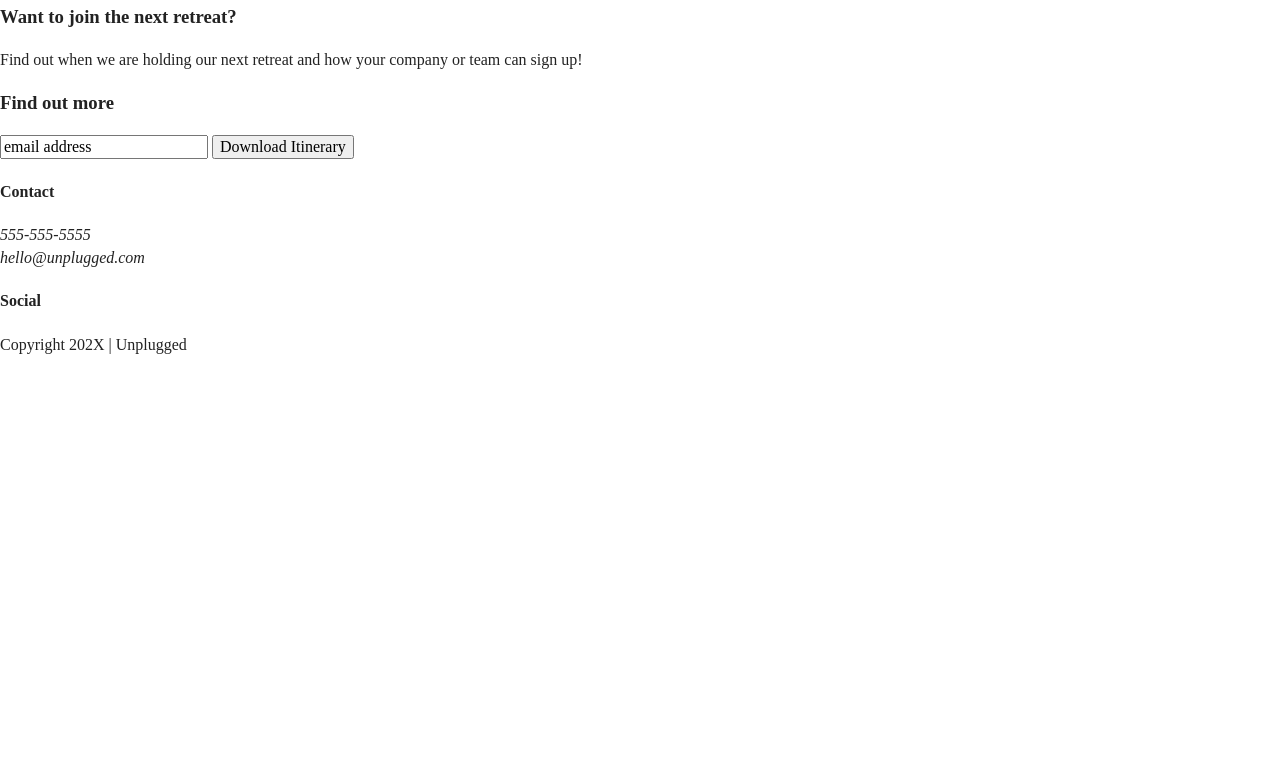
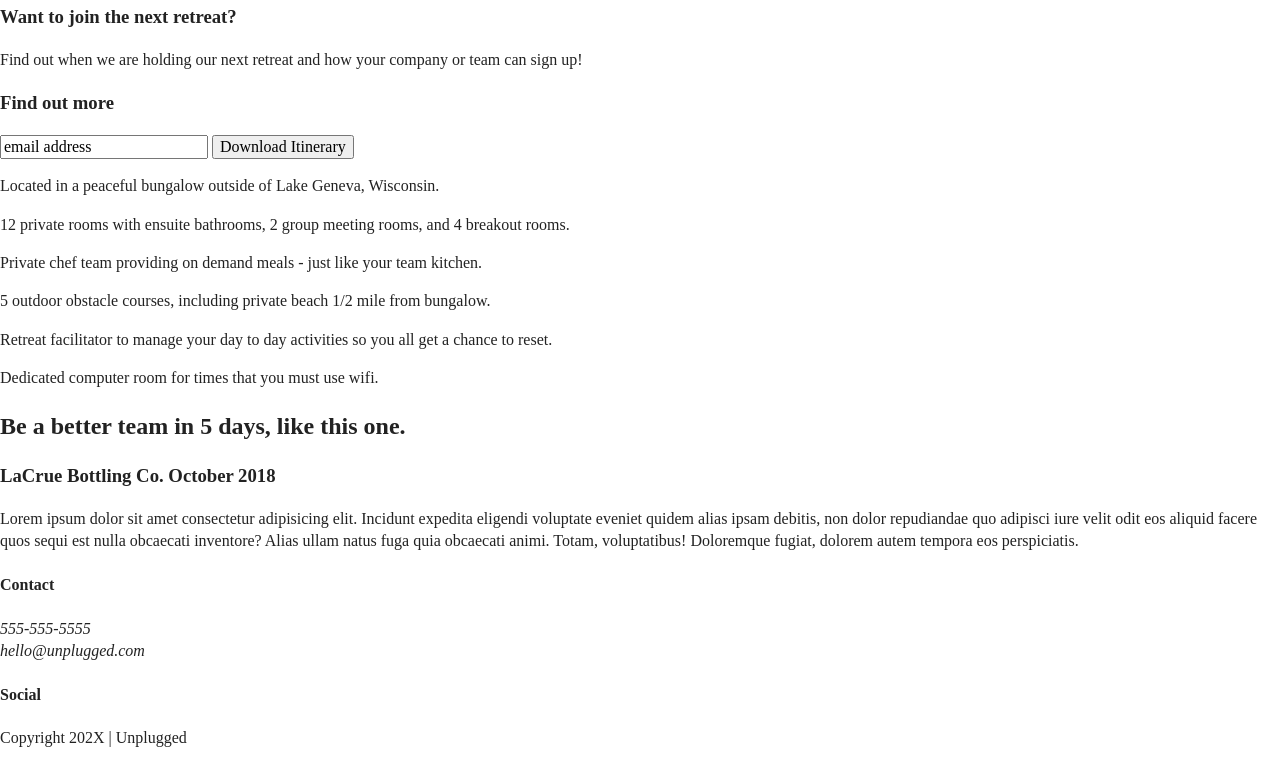
Before and after one commit to Alan23bh/unplugged, a website: page index.html in a window 1280 px wide. Shown: the part 168-934 px from the top of the page. Before the commit the page ends 800 px from the top, so only its background shows below. Drawn offline with Linux system fonts and the light colour scheme.

Commit message:
added features and reviews to home page

```diff
--- a/index.html
+++ b/index.html
@@ -26,6 +26,7 @@
     <header>
       <div class="content-wrapper">
         <a href="#"><img src="#" alt="unplugged logo" /></a>
+        <div class="header-divider"></div>
         <nav>
           <ul>
             <li><a href="faq/index.html" rel="noopener">FAQ</a></li>
@@ -34,6 +35,7 @@
         </nav>
       </div>
     </header>
+
     <main>
       <section class="hero-area">
         <div class="content-wrapper">
@@ -56,6 +58,68 @@
           </div>
         </div>
       </aside>
+      <section class="features">
+        <div class="content-wrapper">
+          <article>
+            <p class="fontawesome-icon"></p>
+            <p class="features-item-description">
+              Located in a peaceful bungalow outside of Lake Geneva, Wisconsin.
+            </p>
+          </article>
+          <article>
+            <p class="fontawesome-icon"></p>
+            <p class="features-item-description">
+              12 private rooms with ensuite bathrooms, 2 group meeting rooms,
+              and 4 breakout rooms.
+            </p>
+          </article>
+          <article>
+            <p class="fontawesome-icon"></p>
+            <p class="features-item-description">
+              Private chef team providing on demand meals - just like your team
+              kitchen.
+            </p>
+          </article>
+          <article>
+            <p class="fontawesome-icon"></p>
+            <p class="features-item-description">
+              5 outdoor obstacle courses, including private beach 1/2 mile from
+              bungalow.
+            </p>
+          </article>
+          <article>
+            <p class="fontawesome-icon"></p>
+            <p class="features-item-description">
+              Retreat facilitator to manage your day to day activities so you
+              all get a chance to reset.
+            </p>
+          </article>
+          <article>
+            <p class="fontawesome-icon"></p>
+            <p class="features-item-description">
+              Dedicated computer room for times that you must use wifi.
+            </p>
+          </article>
+        </div>
+      </section>
+      <section class="reviews">
+        <div class="content-wrapper">
+          <h2>Be a better team in 5 days, like this one.</h2>
+          <article>
+            <div>
+              <h3>LaCrue Bottling Co. October 2018</h3>
+              <p>
+                Lorem ipsum dolor sit amet consectetur adipisicing elit.
+                Incidunt expedita eligendi voluptate eveniet quidem alias ipsam
+                debitis, non dolor repudiandae quo adipisci iure velit odit eos
+                aliquid facere quos sequi est nulla obcaecati inventore? Alias
+                ullam natus fuga quia obcaecati animi. Totam, voluptatibus!
+                Doloremque fugiat, dolorem autem tempora eos perspiciatis.
+              </p>
+            </div>
+          </article>
+        </div>
+      </section>
     </main>
     <footer>
       <div class="content-wrapper">
```
